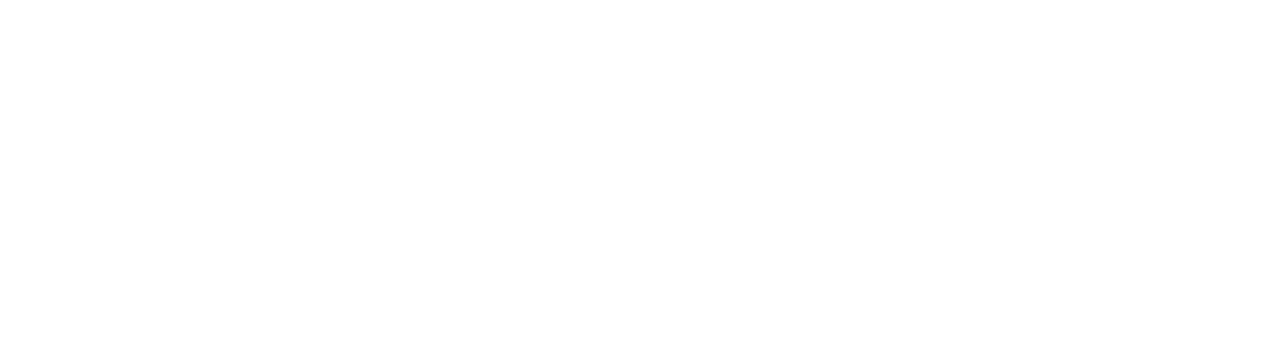
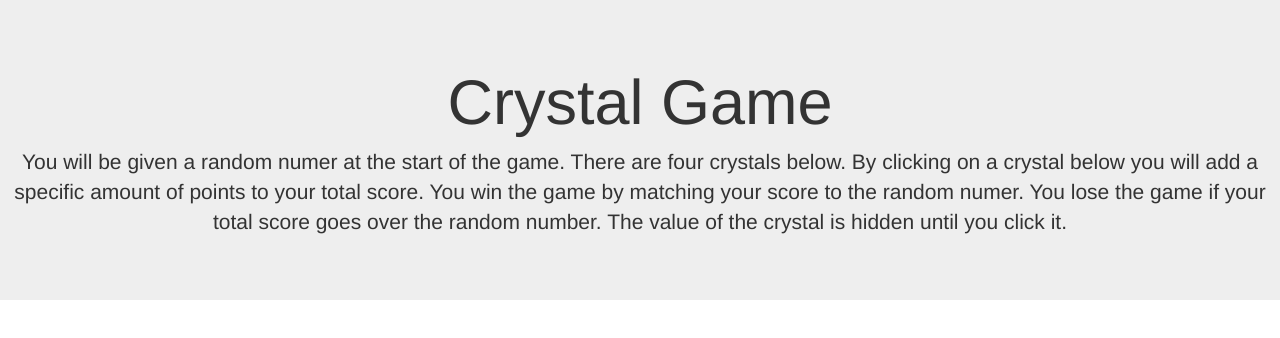
Before and after one commit to Kekee33/week-4-game, a plain HTML site: page index.html/index.html in a window 1280 px wide. Drawn offline with nearby package versions, Linux system fonts and the light colour scheme; files that its build step writes are made by us from their sources; files whose address does not match are found by name.

Commit message:
created branch and added pseudo code

```diff
--- a/assets/css/style.css
+++ b/assets/css/style.css
@@ -0,0 +1,3 @@
+.jumbotron {
+	text-align: center;
+}
--- a/index.html/index.html
+++ b/index.html/index.html
@@ -4,8 +4,14 @@
 	<title>Crystal Game</title>
 	<link rel="stylesheet" type="text/css" href="assets/css/style.css">
 	<link rel="stylesheet" href="https://maxcdn.bootstrapcdn.com/bootstrap/3.3.7/css/bootstrap.min.css" integrity="sha384-BVYiiSIFeK1dGmJRAkycuHAHRg32OmUcww7on3RYdg4Va+PmSTsz/K68vbdEjh4u" crossorigin="anonymous">
+
 </head>
 <body>
+<div class="jumbotron">
+  <h1>Crystal Game</h1>
+  <p>You will be given a random numer at the start of the game. There are four crystals below. By clicking on a crystal below you will add a specific amount of points to your total score. You win the game by matching your score to the random numer. You lose the game if your total score goes over the random number. The value of the crystal is hidden until you click it.</p>
+
+</div>
 
 
 
```
